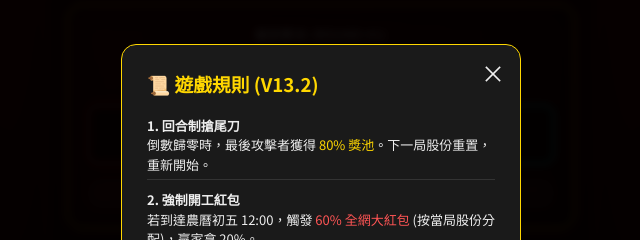
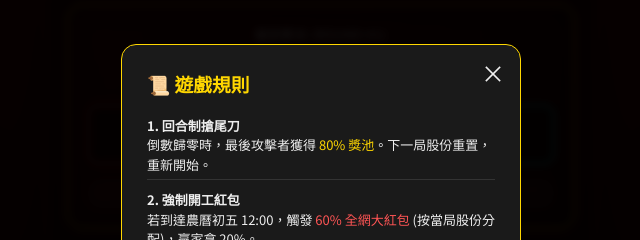
Before and after one commit to YANSUG/nianBeast-BSC, a plain HTML site: page index.html in a window 1280 px wide. Both pictures are taken after a click on the button "📜 規則說明". Shown: the part 148-388 px from the top of the page, 319-959 px from the left. Drawn offline with Linux system fonts and the light colour scheme.

Commit message:
Update index.html

```diff
--- a/index.html
+++ b/index.html
@@ -250,7 +250,7 @@
 <div id="rulesModal" class="modal">
     <div class="modal-content">
         <span class="close" onclick="closeModal()">&times;</span>
-        <h3 style="color:var(--gold); margin-top:0;">📜 遊戲規則 (V13.2)</h3>
+        <h3 style="color:var(--gold); margin-top:0;">📜 遊戲規則 </h3>
         <div class="rule-item"><strong>1. 回合制搶尾刀</strong><br>倒數歸零時，最後攻擊者獲得 <span style="color:var(--gold)">80% 獎池</span>。下一局股份重置，重新開始。</div>
         <div class="rule-item"><strong>2. 強制開工紅包</strong><br>若到達農曆初五 12:00，觸發 <span style="color:#ff5555">60% 全網大紅包</span> (按當局股份分配)，贏家拿 20%。</div>
         <div class="rule-item"><strong>3. 終局模式 (Endgame)</strong><br>
```
